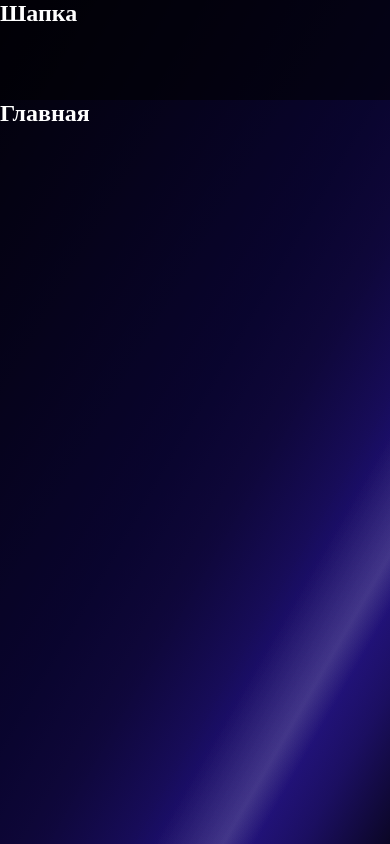
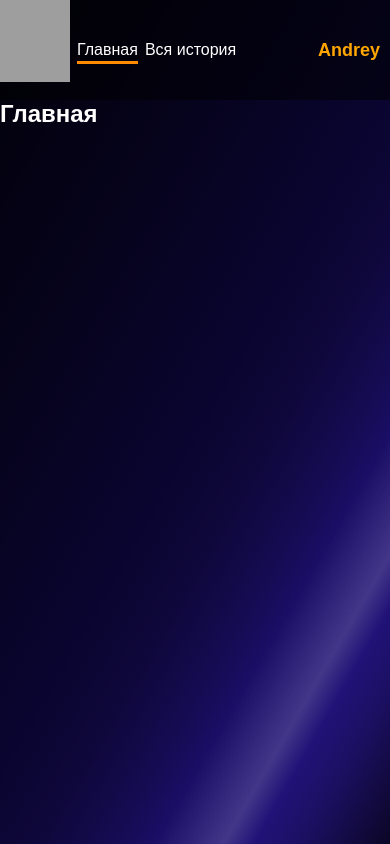
Before and after one commit to Ratatouille1226/graduate-work, a React (Vite) app: page / in a window 390 px wide. Built offline with nearby package versions, Linux system fonts and the light colour scheme; grey boxes are pictures that could not be loaded.

Commit message:
Застилизовал header

```diff
--- a/src/components/header/Header.jsx
+++ b/src/components/header/Header.jsx
@@ -1,9 +1,41 @@
 import styles from './header.module.css';
+import logo from '../../assets/logo.png';
+import { Link } from 'react-router-dom';
+import { useState } from 'react';
 
 export const Header = () => {
+	const [isButtonActive, setIsButtonActive] = useState(1); //Если равен 1 то класс активности первой кнопке, если 2 то второй
+
 	return (
-		<div className={styles['header']}>
-			<h2>Шапка</h2>
-		</div>
+		<header className={styles['header']}>
+			<div className={styles['logo__buttons']}>
+				<img src={logo} alt="logo" />
+				<Link
+					to="/"
+					onClick={() => setIsButtonActive(1)}
+					className={
+						isButtonActive === 1
+							? `${styles['button__navigate']} ${styles['active']}`
+							: `${styles['button__navigate']}`
+					}
+				>
+					Главная
+				</Link>
+				<Link
+					to="/history"
+					onClick={() => setIsButtonActive(2)}
+					className={
+						isButtonActive === 2
+							? `${styles['button__navigate']} ${styles['active']}`
+							: `${styles['button__navigate']}`
+					}
+				>
+					Вся история
+				</Link>
+			</div>
+			<div className={styles['user']}>
+				<h2>Andrey</h2>
+			</div>
+		</header>
 	);
 };
--- a/src/components/header/header.module.css
+++ b/src/components/header/header.module.css
@@ -1,5 +1,106 @@
 .header {
+	display: flex;
+	justify-content: space-between;
+	align-items: center;
 	width: 100%;
 	height: 100px;
 	background-color: rgba(1, 1, 3, 0.54);
+	padding: 30px;
 }
+
+.logo__buttons {
+	display: flex;
+	justify-content: center;
+	align-items: center;
+	gap: 40px;
+}
+.logo__buttons img {
+	margin-top: -37px;
+}
+
+@keyframes slideIn {
+    from {
+        width: 0;
+    }
+    to {
+        width: 100%;
+    }
+}
+
+.button__navigate {
+    text-decoration: none;
+    color: #fff;
+    font-size: 22px;
+    position: relative;
+}
+
+.active {
+    position: relative;
+}
+
+.active::after {
+    content: "";
+    position: absolute;
+    left: 0;
+    bottom: -5px; /* Регулируй отступ линии */
+    width: 100%;
+    height: 4px;
+    background-color: #FF8C00;
+
+    transform-origin: left; /* Начало анимации слева */
+    animation: slideIn 0.4s ease-in-out forwards; /* Запускаем анимацию */
+}
+
+.user {
+	color: #FFA600;
+}
+
+
+@media (max-width: 600px) {
+	.header {
+		padding: 10px;
+	}
+	.logo__buttons {
+		gap: 15px;
+	}
+	.button__navigate {
+		font-size: 18px;
+	}
+	.user {
+		font-size: 13px;
+	}
+	.logo__buttons img {
+		width: 100px;
+		height: 120px;
+	}
+	.active::after {
+		height: 3px;
+	}
+}
+
+@media (max-width: 425px) {
+	.header {
+		padding: 10px;
+	}
+	.logo__buttons {
+		gap: 7px;
+	}
+	.button__navigate {
+		font-size: 16px;
+	}
+	.user {
+		font-size: 12px;
+	}
+	.logo__buttons img {
+		width: 70px;
+		height: 90px;
+		margin-top: -27px;
+		margin-left: -10px;
+	}
+}
+
+@media (max-width: 330px) {
+	.user {
+		font-size: 10px;
+	}
+}
--- a/src/index.css
+++ b/src/index.css
@@ -2,6 +2,10 @@
 	margin: 0;
 	padding: 0;
 	box-sizing: border-box;
+}
+
+html {
+	font-family: Arial, Helvetica, sans-serif;
 }
 
 body {
```
